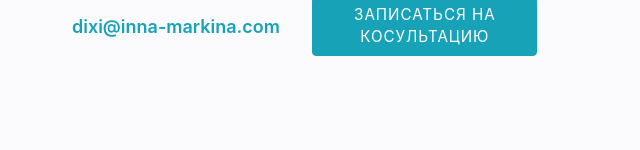
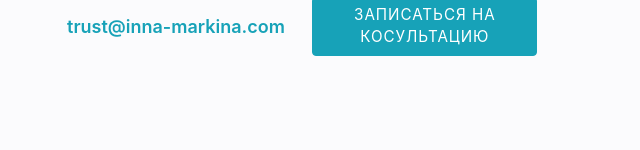
Before and after one commit to SimonovAlex/inna-markina, a plain HTML site: page public/index.html in a window 1280 px wide. Shown: the part 6005-6155 px from the top of the page, 624-1264 px from the left. Drawn offline with nearby package versions, Linux system fonts and the light colour scheme; some packages are replaced by stand-ins of ours.

Commit message:
update mail

```diff
--- a/public/index.html
+++ b/public/index.html
@@ -626,7 +626,7 @@
                       </a>
                     </div>
                   <div class="col-sm-6 col-lg-4 col-md-4 text-center text-center">
-                  <a href="mailto:dixi@inna-markina.com" class="contacts-icons">
+                  <a href="mailto:trust@inna-markina.com" class="contacts-icons">
                     <img src="./assets/img/icons/contacts/3.png" alt="tel" />
                   </a>
                   </div>
@@ -661,8 +661,8 @@
                     </a>
                   </div>
                   <div class="col-md-4 col-sm-12">
-                    <a href="mailto:dixi@inna-markina.com" class="text-primary">
-                      dixi@inna-markina.com
+                    <a href="mailto:trust@inna-markina.com" class="text-primary">
+                      trust@inna-markina.com
                     </a>
                   </div>
                   <div class="col-md-4 col-sm-12">
```
